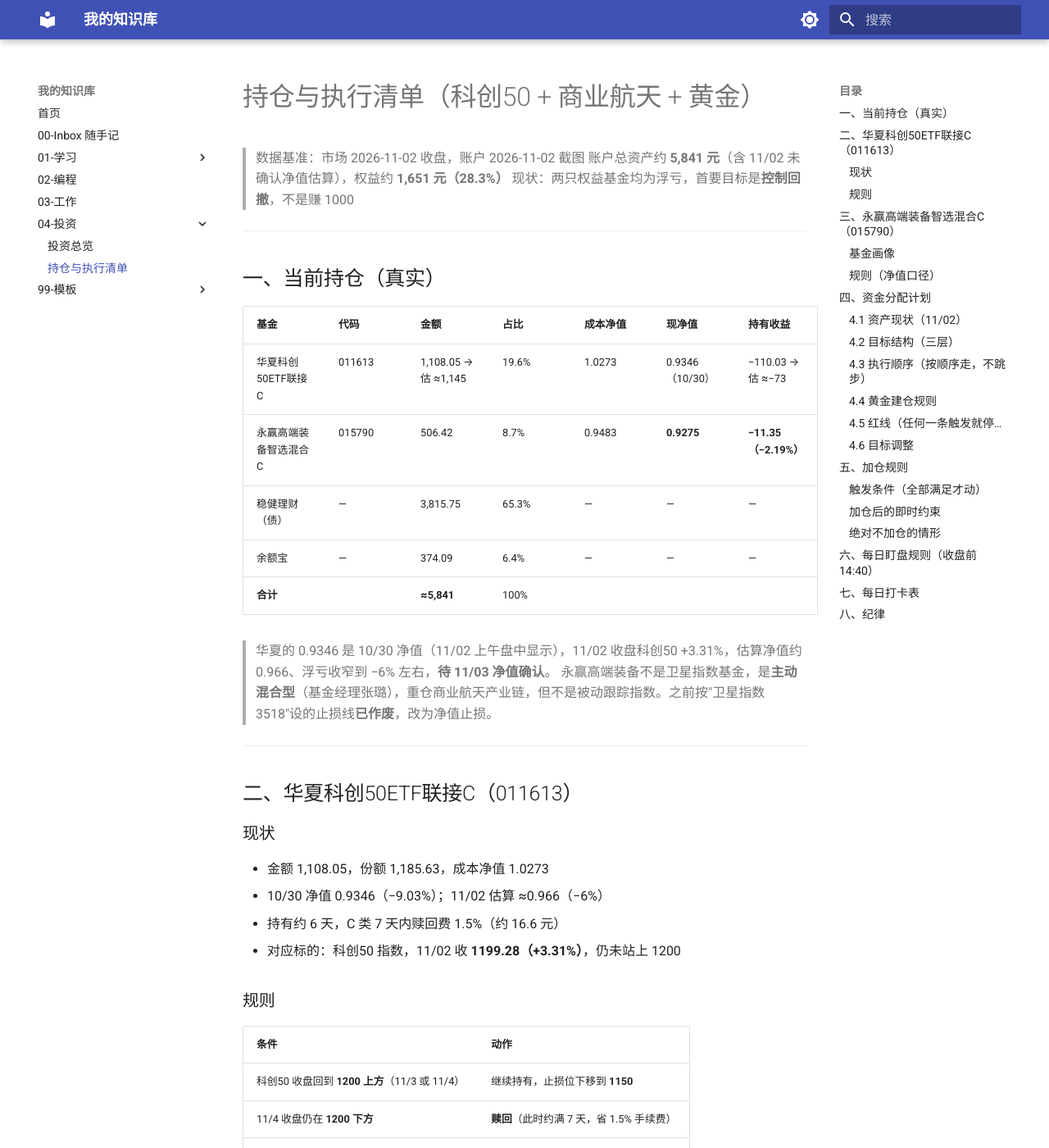
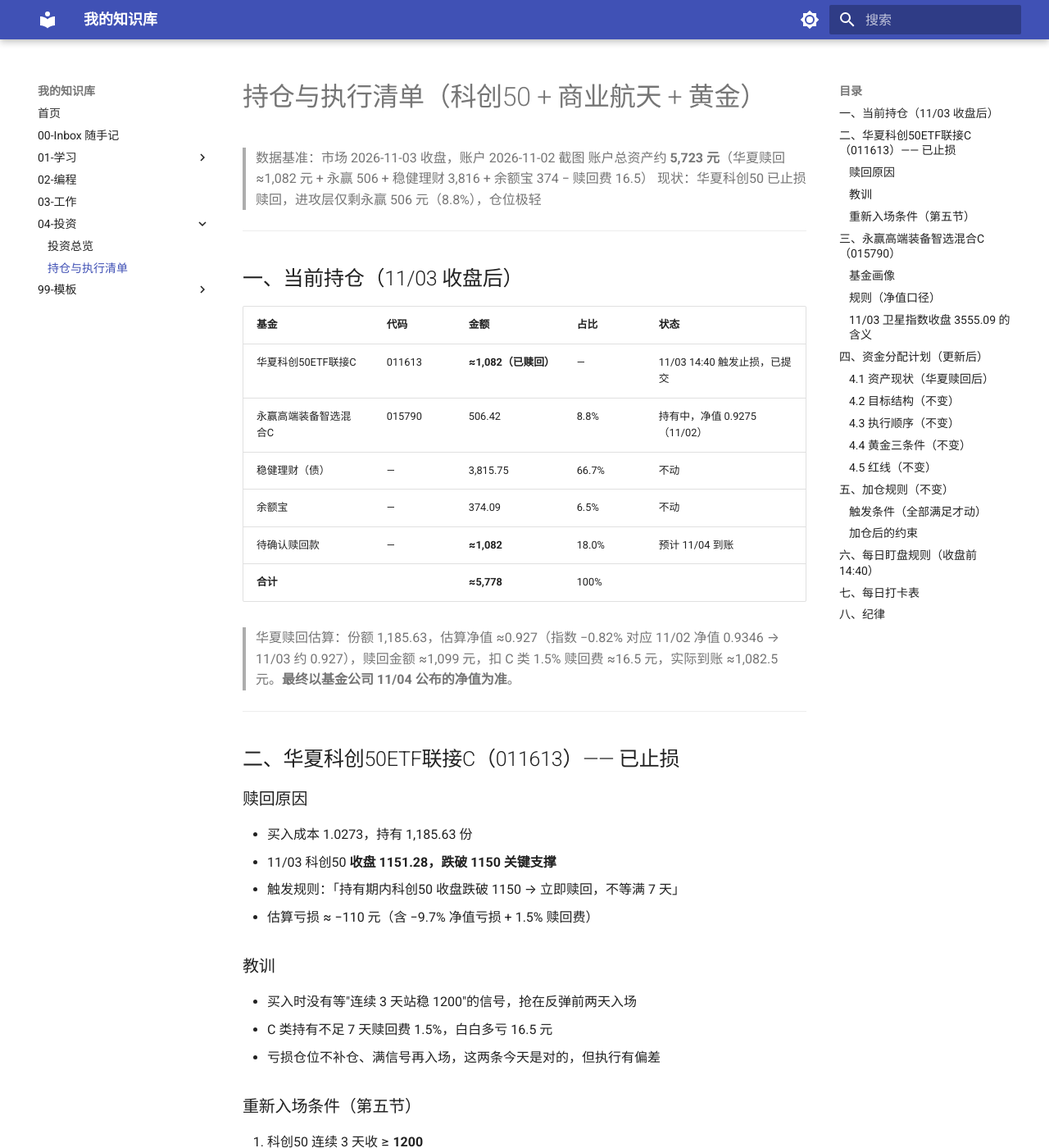
Before and after one commit to 164971963-ship-it/knowledge-base, an MkDocs documentation site: the page built from docs/investment/kc50-high-risk-plan.md, in a window 1280 px wide and 1400 px high. Shown: the whole window at 82% size. Built offline with MkDocs 1.6.1 and Material for MkDocs 9.7.7, drawn with Linux system fonts in a browser that asks for light colours; some of the changed text lies outside the part shown.

Commit message:
docs: 华夏止损赎回，进攻层只剩永赢 506 元

```diff
--- a/docs/investment/kc50-high-risk-plan.md
+++ b/docs/investment/kc50-high-risk-plan.md
@@ -1,46 +1,48 @@
 # 持仓与执行清单（科创50 + 商业航天 + 黄金）
 
-> 数据基准：市场 2026-11-02 收盘，账户 2026-11-02 截图
-> 账户总资产约 **5,841 元**（含 11/02 未确认净值估算），权益约 **1,651 元（28.3%）**
-> 现状：两只权益基金均为浮亏，首要目标是**控制回撤**，不是赚 1000
+> 数据基准：市场 2026-11-03 收盘，账户 2026-11-02 截图
+> 账户总资产约 **5,723 元**（华夏赎回 ≈1,082 元 + 永赢 506 + 稳健理财 3,816 + 余额宝 374 − 赎回费 16.5）
+> 现状：华夏科创50 已止损赎回，进攻层仅剩永赢 506 元（8.8%），仓位极轻
 
 ---
 
-## 一、当前持仓（真实）
+## 一、当前持仓（11/03 收盘后）
 
-| 基金 | 代码 | 金额 | 占比 | 成本净值 | 现净值 | 持有收益 |
-|---|---|---|---|---|---|---|
-| 华夏科创50ETF联接C | 011613 | 1,108.05 → 估 ≈1,145 | 19.6% | 1.0273 | 0.9346（10/30） | −110.03 → 估 ≈−73 |
-| 永赢高端装备智选混合C | 015790 | 506.42 | 8.7% | 0.9483 | **0.9275** | **−11.35（−2.19%）** |
-| 稳健理财（债） | — | 3,815.75 | 65.3% | — | — | — |
-| 余额宝 | — | 374.09 | 6.4% | — | — | — |
-| **合计** | | **≈5,841** | 100% | | | |
+| 基金 | 代码 | 金额 | 占比 | 状态 |
+|---|---|---|---|---|
+| 华夏科创50ETF联接C | 011613 | **≈1,082（已赎回）** | — | 11/03 14:40 触发止损，已提交 |
+| 永赢高端装备智选混合C | 015790 | 506.42 | 8.8% | 持有中，净值 0.9275（11/02） |
+| 稳健理财（债） | — | 3,815.75 | 66.7% | 不动 |
+| 余额宝 | — | 374.09 | 6.5% | 不动 |
+| 待确认赎回款 | — | **≈1,082** | 18.0% | 预计 11/04 到账 |
+| **合计** | | **≈5,778** | 100% | |
 
-> 华夏的 0.9346 是 10/30 净值（11/02 上午盘中显示），11/02 收盘科创50 +3.31%，估算净值约 0.966、浮亏收窄到 −6% 左右，**待 11/03 净值确认**。
-> 永赢高端装备不是卫星指数基金，是**主动混合型**（基金经理张璐），重仓商业航天产业链，但不是被动跟踪指数。之前按"卫星指数 3518"设的止损线**已作废**，改为净值止损。
+> 华夏赎回估算：份额 1,185.63，估算净值 ≈0.927（指数 −0.82% 对应 11/02 净值 0.9346 → 11/03 约 0.927），赎回金额 ≈1,099 元，扣 C 类 1.5% 赎回费 ≈16.5 元，实际到账 ≈1,082.5 元。**最终以基金公司 11/04 公布的净值为准**。
 
 ---
 
-## 二、华夏科创50ETF联接C（011613）
+## 二、华夏科创50ETF联接C（011613）—— 已止损
 
-### 现状
+### 赎回原因
 
-- 金额 1,108.05，份额 1,185.63，成本净值 1.0273
-- 10/30 净值 0.9346（−9.03%）；11/02 估算 ≈0.966（−6%）
-- 持有约 6 天，C 类 7 天内赎回费 1.5%（约 16.6 元）
-- 对应标的：科创50 指数，11/02 收 **1199.28（+3.31%）**，仍未站上 1200
+- 买入成本 1.0273，持有 1,185.63 份
+- 11/03 科创50 **收盘 1151.28，跌破 1150 关键支撑**
+- 触发规则：「持有期内科创50 收盘跌破 1150 → 立即赎回，不等满 7 天」
+- 估算亏损 ≈ −110 元（含 −9.7% 净值亏损 + 1.5% 赎回费）
 
-### 规则
+### 教训
 
-| 条件 | 动作 |
-|---|---|
-| 科创50 收盘回到 **1200 上方**（11/3 或 11/4） | 继续持有，止损位下移到 **1150** |
-| 11/4 收盘仍在 **1200 下方** | **赎回**（此时约满 7 天，省 1.5% 手续费） |
-| 持有期内科创50 收盘跌破 **1150** | 立即赎回，不等满 7 天 |
-| 反弹到 1350 | 减半 |
-| 反弹到 1450 | 清仓 |
+- 买入时没有等"连续 3 天站稳 1200"的信号，抢在反弹前两天入场
+- C 类持有不足 7 天赎回费 1.5%，白白多亏 16.5 元
+- 亏损仓位不补仓、满信号再入场，这两条今天是对的，但执行有偏差
 
-> 11/4 时若持有仍不满 7 天，赎回费 1.5% 也就 16.6 元，不该为了省这点钱继续扛下跌。
+### 重新入场条件（第五节）
+
+1. 科创50 连续 3 天收 ≥ **1200**
+2. 第 4 天收 ≥ **1245**
+3. 该方向整体亏幅收窄到 3% 以内
+
+**现在三个条件都没满足**，继续空仓等待。下一个观察位是 **1020–1050**（周线级别前低区域）。
 
 ---
 
@@ -52,7 +54,6 @@
 - 前十大重仓（2026Q3）：信科移动 7.50%、铖昌科技 7.14%、中国卫星 7.09%、斯瑞新材 5.83%、飞沃科技 4.83%、中国卫通 4.75%、航天环宇 4.47%、天银机电 4.40%、上海瀚讯 4.21%、航天电子 4.09%
 - 前十大约占一半，**方向确实是商业航天/卫星互联网**
 - 近 6 月 **−40.77%**，近 1 年最大回撤 **51.42%**，波动率 **46.44%**
-- 结论：高波动品种，不适合当"试探仓"长期放着，必须有硬止损
 
 ### 规则（净值口径）
 
@@ -65,101 +66,78 @@
 | 1.12 | +18% | 清仓 |
 
 - 当前距止损 0.9275 → 0.872 还有 **−5.97%** 空间
-- 持有天数 1 天（11/01 确认份额），满 7 天约 **11/08**
-- 不加仓、不补仓
+- 持有天数 1 天（11/01 确认），满 7 天约 **11/08**
+- **不加仓、不补仓**
+
+### 11/03 卫星指数收盘 3555.09 的含义
+
+- 今天卫星指数 −1.59%，盘中最低 **3533.24**，距止损参考线 3518 只差 **1.0%**
+- 永赢实际止损看净值 0.872，不是指数，但卫星指数连续两天收盘逼近 3518，是板块转弱信号
+- 明天重点盯：卫星指数是否收在 3518 下方（参考，不是直接触发）
 
 ---
 
-## 四、资金分配计划
+## 四、资金分配计划（更新后）
 
-### 4.1 资产现状（11/02）
+### 4.1 资产现状（华夏赎回后）
 
 | 层级 | 金额 | 占比 |
 |---|---|---|
-| 进攻层（权益：华夏 + 永赢） | ≈1,651 | 28.3% |
+| 进攻层（永赢） | 506 | 8.8% |
 | 对冲层（黄金） | 0 | 0% |
-| 防守层（稳健理财 + 余额宝） | 4,189.84 | 71.7% |
-| **合计** | **≈5,841** | 100% |
+| 防守层（债 + 货币 + 待到账） | **5,271** | 91.2% |
+| **合计** | **≈5,777** | 100% |
 
-### 4.2 目标结构（三层）
+> 防守层包含：稳健理财 3,815.75 + 余额宝 374.09 + 华夏赎回待到账 ≈1,082 元
 
-| 层级 | 目标金额 | 目标占比 | 用途 |
+### 4.2 目标结构（不变）
+
+| 层级 | 目标金额 | 目标占比 |
+|---|---|---|
+| 进攻层 | 2,300 | 39% |
+| 对冲层 | 700 | 12% |
+| 防守层 | 2,841 | 49% |
+| **合计** | **5,841** | 100% |
+
+### 4.3 执行顺序（不变）
+
+| 步骤 | 条件 | 动作 | 金额 |
 |---|---|---|---|
-| 进攻层 | 2,300 | 39% | 科创50 + 商业航天 |
-| 对冲层 | 700 | 12% | 黄金（与 A 股低相关） |
-| 防守层 | 2,841 | 49% | 债 + 货币，不动 |
-| **合计** | **5,841** | 100% | |
+| 第 0 步 | **已完成**：华夏止损赎回 | — | — |
+| 第 1 步 | 第五节加仓条件全满足 | 华夏加 500 / 永赢加 300 | 最多 800 |
+| 第 2 步 | 黄金三条件全满足 | 黄金建仓 400 + 300 | 700 |
+| 第 3 步 | 上述完成 | 剩余留在稳健理财 | — |
 
-### 4.3 执行顺序（按顺序走，不跳步）
+### 4.4 黄金三条件（不变）
 
-| 步骤 | 时间/条件 | 动作 | 金额 | 资金来源 |
-|---|---|---|---|---|
-| 第 0 步 | 11/03–11/04 | 判定华夏止损，**不新增任何资金** | 0 | — |
-| 第 1 步 | 第五节加仓条件全满足 | 华夏加 500 / 永赢加 300 | 最多 800 | 稳健理财 |
-| 第 2 步 | 黄金三条件全满足 | 黄金建仓，分 2 批（400 + 300） | 700 | 稳健理财 |
-| 第 3 步 | 上述完成后 | 剩余资金留在稳健理财，不追新标的 | — | — |
-
-### 4.4 黄金建仓规则
-
-**三个条件全部满足才买**（详见对话中的分析）：
-
-1. 伦敦金现收盘 ≥ **4,000 美元/盎司**
-2. 黄金ETF 518880 收盘站稳 **8.10**
+1. 伦敦金收 ≥ **4,000 美元/盎司**（现 3,875，差 3.2%）
+2. 黄金ETF 518880 收盘站稳 **8.10**（现 7.995，差 1.3%）
 3. 美联储 12 月不加息 或 10 年期美债收益率回落至 5% 下方
 
-| 项目 | 参数 |
-|---|---|
-| 标的 | 华安黄金ETF联接C（518880 对应联接） |
-| 仓位 | 700 元（占 12%），分 2 批：400 + 300 |
-| 止损 | 买入价 −8% 清仓 |
-| 上限 | 不超过 900 元（15%） |
-| 当前状态 | 国际金价 3,875（10/30 收），**条件未满足，不买** |
+### 4.5 红线（不变）
 
-### 4.5 红线（任何一条触发就停手）
-
-| 红线 | 数值 |
-|---|---|
-| 单只基金上限 | ≤ 总资产 25%（约 1,450 元） |
-| 权益合计上限 | ≤ 总资产 41%（约 2,400 元） |
-| 黄金上限 | ≤ 总资产 15%（约 900 元） |
-| 单一品种浮亏 | ≥ 8% 清仓，不摊平 |
-| 防守层下限 | 现金 + 债 ≥ 2,600 元，不许挪用 |
-
-### 4.6 目标调整
-
-放弃"5000 赚 1000"（需要 +20%，且当前权益基数太小，数学上不可行）。
-新目标：**到 2027 年 1 月底，总资产 +200～300 元（+3.5%～5%）**，且最大回撤控制在 −5% 以内。
+- 单只基金 ≤ 1,450（总资产 25%）
+- 权益合计 ≤ 2,400（总资产 41%）
+- 黄金 ≤ 900（总资产 15%）
+- 单一品种浮亏 ≥ 8% 清仓
+- 防守层下限 ≥ 2,600 元
 
 ---
 
-## 五、加仓规则
-
-前提：两只基金当前均为浮亏，**亏损仓位不补**。11/4 完成止损动作之前，一律不加仓。
+## 五、加仓规则（不变）
 
 ### 触发条件（全部满足才动）
 
 | 仓位 | 触发条件 | 加多少 | 资金来源 |
 |---|---|---|---|
-| 华夏 011613 | ① 科创50 连续 3 天收 ≥1200 ② 第 4 天收 ≥**1245** ③ 该基金亏幅收窄到 3% 以内 | 500 元 | 稳健理财 |
+| 华夏 011613 | ① 科创50 连续 3 天收 ≥1200 ② 第 4 天收 ≥**1245** ③ 该方向整体亏幅收窄到 3% 以内 | 500 元 | 稳健理财 |
 | 永赢 015790 | ① 卫星指数收 ≥**4100** ② 净值站上 **1.00** ③ 净值连续 3 天不回落 | 300 元 | 稳健理财 |
-| 两者都不满足 | — | 0 | — |
 
-### 加仓后的即时约束
+### 加仓后的约束
 
 1. **新止损 = 加仓价 −8%**，跌破则连同原仓位一起赎回
-2. **总权益上限 2,400 元**（占总资产 41%）；当前约 1,651 元，最多还能加约 750
-3. 加仓只分 2 批，每批不超过 500 元，间隔至少 3 个交易日
-
-### 绝对不加仓的情形
-
-| 情形 | 原因 |
-|---|---|
-| 单日大涨 +5% 以上 | 追高，次日回吐是常态 |
-| 科创50 跌破 1150 | 那是止损信号，不是抄底信号 |
-| 出现重大利好新闻（发射成功、政策发布） | 消息当天已反映在价格里 |
-| 永赢净值跌到 0.88 附近 | 接近止损，加仓等于放大亏损 |
-
-> 核心：加仓的前提是"已建仓的仓位先证明自己是对的"，不是"跌多了看起来便宜"。
+2. 加仓分 2 批，每批不超过 500 元，间隔 ≥3 交易日
+3. 现在进攻层只有 506 元，距离目标 2,300 还需加 1,794，远未到可加的时机
 
 ---
 
@@ -167,30 +145,31 @@
 
 | 检查项 | 动作 |
 |---|---|
-| 科创50 收盘 < **1150** | 华夏 011613 立即赎回 |
-| 科创50 收盘 < **1200** 且已到 11/4 | 华夏 011613 赎回 |
-| 科创50 收盘 ≥ **1200** | 华夏 011613 继续持有，止损下移 1150 |
+| 科创50 收盘 < **1020** | 观察位下移 950，暂不加仓 |
+| 科创50 收盘 ≥ **1200** 连续 3 天 | 进入华夏加仓观察期 |
 | 永赢 015790 净值 ≤ **0.872** | 赎回 |
-| 伦敦金 ≥ 4,000 且 518880 ≥ 8.10 | 黄金进入建仓观察，仍需等美联储/美债条件 |
-| 卫星指数 980018 收盘（参考） | 判断商业航天气氛，不直接触发操作 |
+| 卫星指数 980018 收盘 < **3518** | 参考信号，永赢净值不破 0.872 仍持有 |
+| 伦敦金 ≥ 4,000 且 518880 ≥ 8.10 | 黄金进入建仓观察 |
 
 ---
 
 ## 七、每日打卡表
 
-| 日期 | 科创50 收盘 | 华夏 011613 净值 | 永赢 015790 净值 | 备注 |
-|---|---|---|---|---|
-| 10/30 | 1160.84（−5.47%） | 0.9346 | 0.9114 | 周跌 13.8%，破 1178 前低 |
-| 11/02 | **1199.28（+3.31%）** | 估 ≈0.966（待确认） | **0.9275（+1.77%）** | 科创50 差 0.72 点没站上 1200；卫星指数 3647.98，盘中最低 3466.6 破 3518 后收回 |
-| | | | | |
+| 日期 | 科创50 收盘 | 卫星指数 980018 | 华夏 011613 净值 | 永赢 015790 净值 | 备注 |
+|---|---|---|---|---|---|
+| 10/30 | 1160.84（−5.47%） | — | 0.9346 | 0.9114 | 周跌 13.8%，破 1178 前低 |
+| 11/02 | 1196.94（+3.11%） | 3647.98 | 估 ≈0.963 | 0.9275 | 差 3.06 点没站上 1200；卫星盘中最低 3466.6 破 3518 后收回 |
+| **11/03** | **1151.28（−3.82%）** | **3555.09（−1.59%）** | **赎回 ≈0.927** | — | **科创50 收盘破 1150，止损触发，已提交赎回**；卫星距 3518 仅 1% |
+| | | | | | |
 
 ---
 
 ## 八、纪律
 
-1. **不补仓亏损仓位**：两只基金都在亏，加钱只会扩大同一个错误
-2. **14:40 决策**：临近收盘看关键位，不盘中凭情绪操作
-3. **止损优先于手续费**：1.5% 的赎回费不值得拿来换可能的 5% 下跌
-4. **先止血，再谈目标**：资金分配按第五节条件分批执行，不一次性打满
-5. **加仓必须触发条件，不看情绪**：三个条件缺一个就不动
-6. **黄金不追跌**：3,920 已破，等站回 4,000 再说
+1. **亏损仓位不补仓**：华夏已经止损，永赢还在亏，不加钱
+2. **14:40 决策**：临近收盘看关键位，不盘中操作
+3. **止损优先于手续费**：华夏 −9.7% + 1.5% 手续费，但规则写清楚了 1150 就走，执行是对的
+4. **先止血，再谈目标**：现在目标降到 2027 年 1 月底总资产 +200～300 元
+5. **加仓必须触发条件**：三个条件缺一个不动
+6. **黄金不追跌**：等站回 4,000 美元再说
+7. **C 类 7 天内不买**：下次进 C 类必须确认持有期够 7 天再考虑赎回
```
